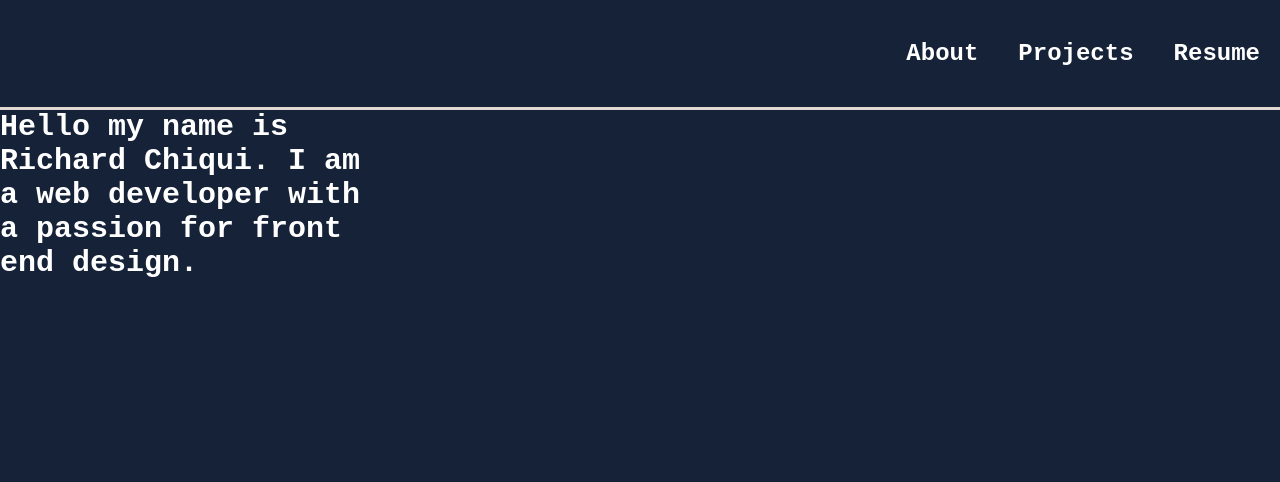
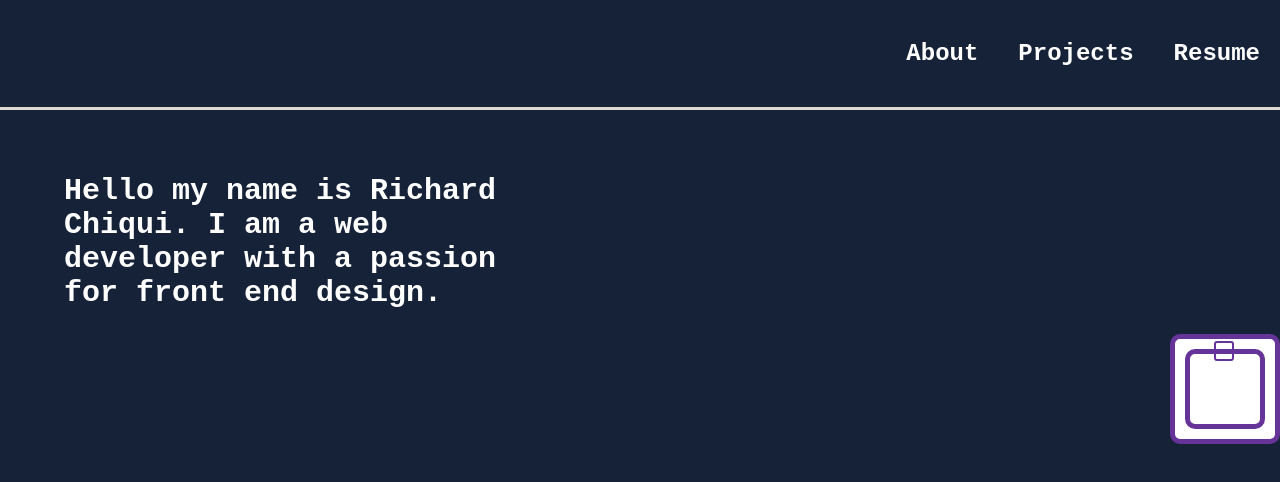
Before and after one commit to RichardChiqui/PersonalWebsite, a React (Create React App) app: page / in a window 1280 px wide. Shown: the top 482 px of the page. Built offline with nearby package versions, Linux system fonts and the light colour scheme; the HTML template or start-up script is replaced by a standard one.

Commit message:
started building circuit board drawing, I hope this is worth it

```diff
--- a/src/HomePage.js
+++ b/src/HomePage.js
@@ -8,9 +8,8 @@ export default function ProfileCard(){
 
 
     return(
-        <div>
+        <div className="landing-page">
         <Header />
-
         <HomeBody />
         </div>
 
--- /dev/null
+++ b/src/HomePageComponents/CircuitPiece.js
@@ -0,0 +1,32 @@
+import React from "react"
+import "./circuit.css"
+
+
+
+export default function CircuitPiece(){
+
+    return(
+
+
+            <div className="outer-square">
+
+                <div className="inner-square">
+                    <div className="left-wires"></div>
+                    <div className="left-wires"></div>
+
+
+
+                    <div className="smallest-square">
+
+                    </div>
+
+
+                </div>
+
+
+            </div>
+
+
+
+    )
+}
--- a/src/HomePageComponents/HomeBody.js
+++ b/src/HomePageComponents/HomeBody.js
@@ -1,15 +1,20 @@
 import React from "react";
-
+import CircuitPiece from "./CircuitPiece";
 export default function HomeBody(){
 
     return(
 
   <div className="home-body">
-    <h1 className="home-description">
- Hello my name is Richard Chiqui. I am a web developer with a
-    passion for front end design.
-    </h1>
+    <div className="container">
+        <h1 className="home-description">
+            Hello my name is Richard Chiqui. I am a web developer with a
+            passion for front end design.
 
+          </h1>
+
+    </div>
+
+      <CircuitPiece />
   </div>
 
 
--- /dev/null
+++ b/src/HomePageComponents/circuit.css
@@ -0,0 +1,45 @@
+.outer-square{
+    width:100px;
+    height:100px;
+    border: 5px solid rebeccapurple;
+    border-radius: 10px;
+
+    background-color: white;
+    margin-left: auto;
+    margin-right: 0;
+
+    display: grid;
+    align-content: center;
+    justify-content: center;
+}
+.inner-square{
+    width: 70px;
+    height: 70px;
+    border: 5px solid rebeccapurple;
+    border-radius: 10px;
+
+
+
+}
+
+.smallest-square{
+    width: 16px;
+    height: 16px;
+    border: 2px solid rebeccapurple;
+    border-radius: 3px;
+    margin-left: 24px;
+    margin-top: -13px;
+
+
+}
+
+.left-wires1{
+
+	margin-top: 30px;
+		width:10px;
+		height:10px;
+		border-top:2px solid black;
+
+
+
+}
--- a/src/index.css
+++ b/src/index.css
@@ -4,7 +4,6 @@ body {
 }
 .nav-header{
 background-color: #152238;
-
 display:flex;
 justify-content: flex-end;
 clear: none;
@@ -15,8 +14,10 @@ border-top: 0px;
 border-left: 0px;
 border-right:0px;
 
-
-
+}
+.landing-page{
+  display: flex;
+  flex-direction: column;
 }
 .nav-header > h1{
   padding: 20px;
@@ -24,17 +25,23 @@ border-right:0px;
 
 .home-body{
   background: #152238;
-
   height: 100vh;
 
 
 }
+
+.container{
+  margin-top: 5%;
+  margin-left: 5%;
+  width: 35%;
+  height: 20%;
+
+}
 .home-description{
-
+  width:auto;
+  height: auto;
   margin: 0px;
-width: 30%;
-height: 40%;
-   font-size: 30px;
+  font-size: 30px;
   color:white;
   font-family: 'Courier New', Courier, monospace;
 }
```
